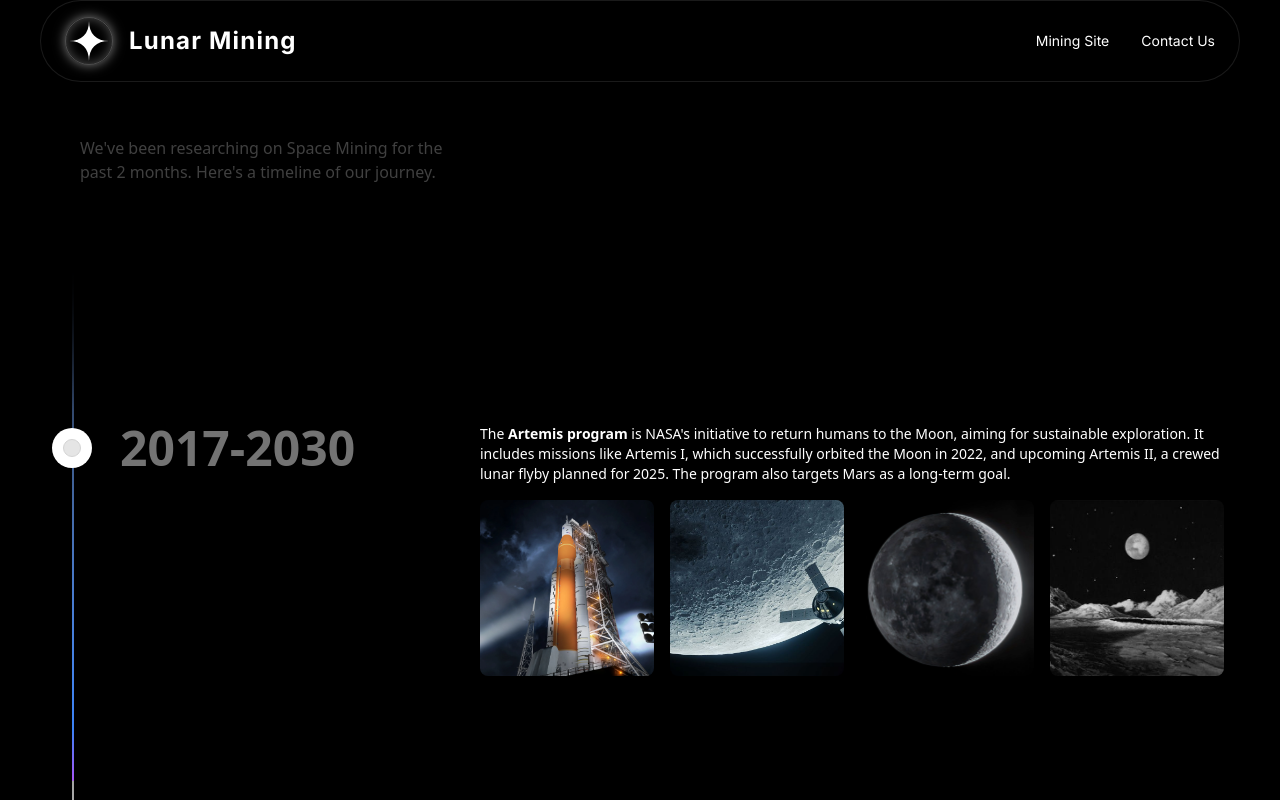
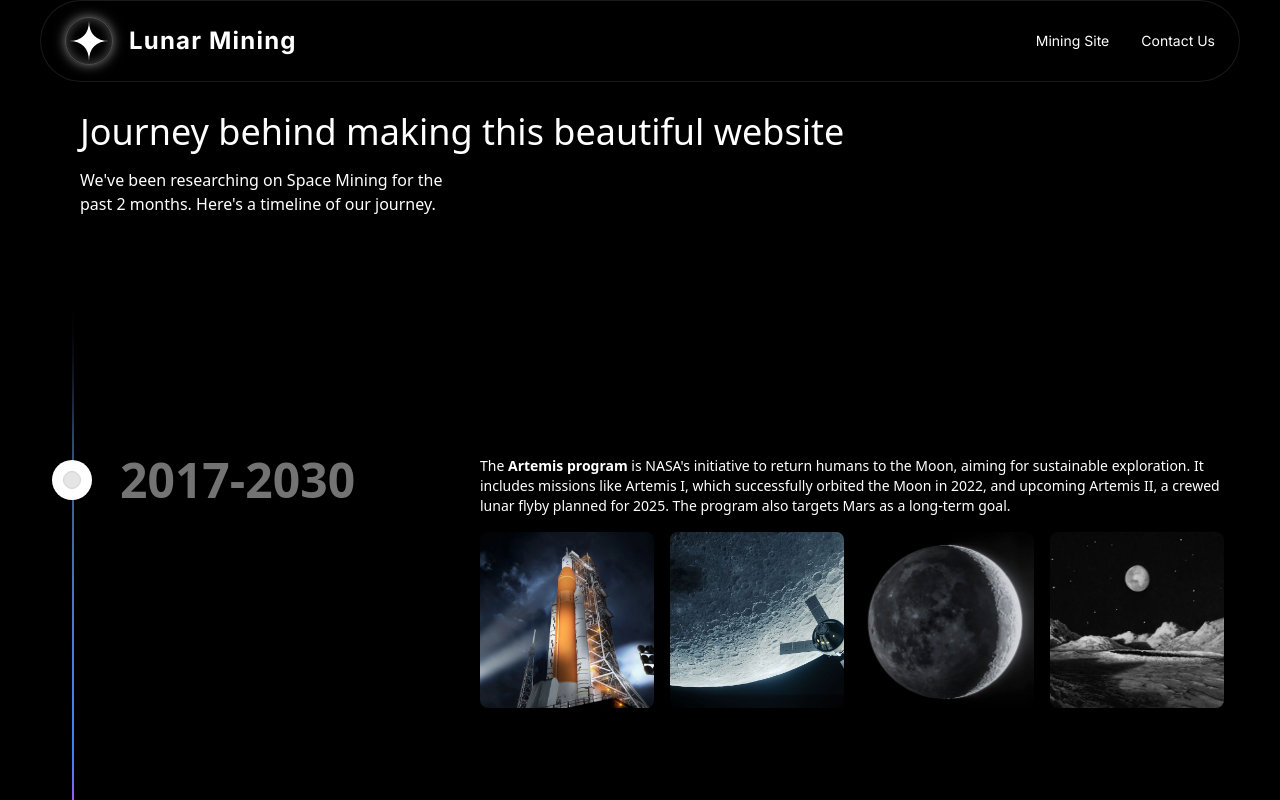
Before and after one commit to DibbayajyotiRoy/Lunar-Mining-Project-HACKATHON-2024-, a Next.js app: page / in a window 1280 px wide. Shown: the top 800 px of the page. Built offline with nearby package versions, Linux system fonts and the light colour scheme.

Commit message:
Hero Section and navbar changes.

```diff
--- a/src/components/ui/timeline.tsx
+++ b/src/components/ui/timeline.tsx
@@ -38,10 +38,10 @@ export const Timeline = ({ data }: { data: TimelineEntry[] }) => {
       ref={containerRef}
     >
       <div className="max-w-7xl mx-auto py-20 px-4 md:px-8 lg:px-10">
-        <h2 className="text-lg md:text-4xl mb-4 text-black dark:text-white max-w-4xl">
+        <h2 className="text-lg md:text-4xl text-bold mt-8 mb-4 text-white dark:text-white max-w-4xl">
           Journey behind making this beautiful website
         </h2>
-        <p className="text-neutral-700 dark:text-neutral-300 text-sm md:text-base max-w-sm">
+        <p className="text-white-500 text-xl md:text-base max-w-sm">
           We&apos;ve been researching on Space Mining for the past 2 months. Here&apos;s
           a timeline of our journey.
         </p>
--- a/src/sections/Hero.tsx
+++ b/src/sections/Hero.tsx
@@ -21,7 +21,7 @@ export function Hero() {
       title: "2017-2030",
       content: (
         <div>
-          <p className="text-white text-sm font-normal mb-4">
+          <p className="text-white  text-sm font-normal mb-4">
             The <b>Artemis program</b> is NASA's initiative to return humans to the Moon, aiming for sustainable exploration. It includes missions like Artemis I, which successfully orbited the Moon in 2022, and upcoming Artemis II, a crewed lunar flyby planned for 2025. The program also targets Mars as a long-term goal.
           </p>
           <div className="grid grid-cols-2 gap-4 md:grid-cols-3 lg:grid-cols-4">
```
